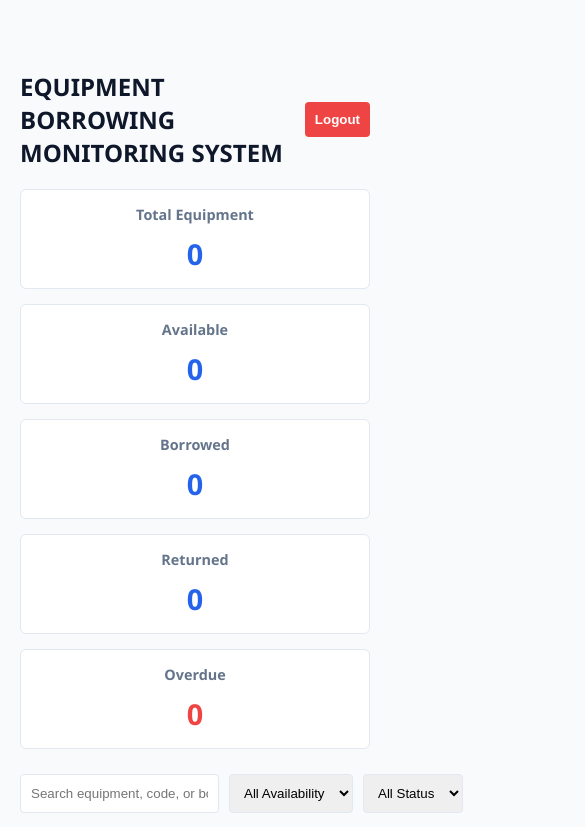
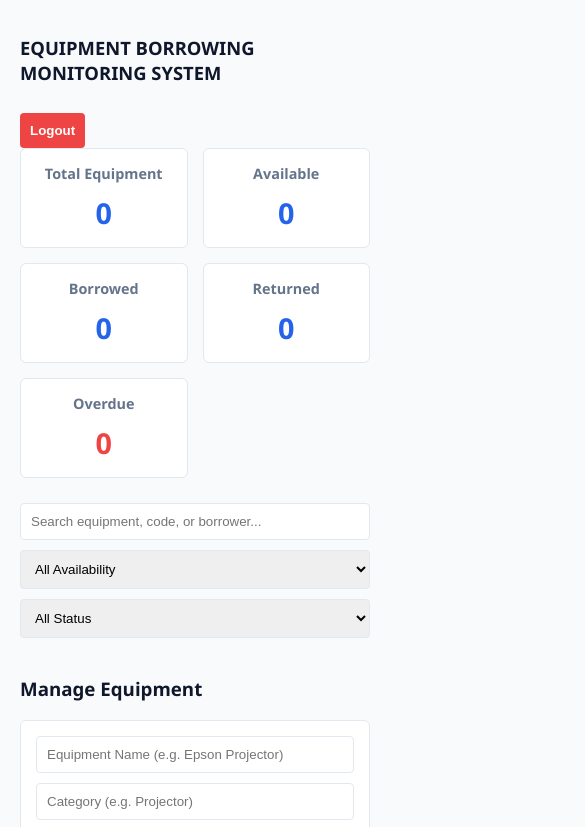
Before and after one commit to candariconrado-design/SAD-EquipmentBorrowing-CANDARI, a plain HTML site: page index.html in a window 390 px wide. Shown: the top 827 px of the page, 585 px wide, since content can reach past the window. Drawn offline with Linux system fonts and the light colour scheme; a script that the page names is missing.

Commit message:
Improve responsive layout and mobile table overflow

```diff
--- a/css/style.css
+++ b/css/style.css
@@ -99,3 +99,68 @@ th { background-color: #f1f5f9; }
 .badge-borrowed { background: #fef3c7; color: #92400e; }
 .badge-overdue { background: #fee2e2; color: #991b1b; }
 .badge-returned { background: #e0e7ff; color: #3730a3; }
+
+/* Responsive layout improvements */
+.auth-container {
+  box-sizing: border-box;
+  width: min(100% - 32px, 400px);
+}
+
+.dashboard-container {
+  box-sizing: border-box;
+  width: min(100% - 24px, 1100px);
+}
+
+input, select, button {
+  box-sizing: border-box;
+  max-width: 100%;
+}
+
+button:disabled {
+  opacity: 0.6;
+  cursor: not-allowed;
+}
+
+section {
+  overflow-x: auto;
+}
+
+table {
+  min-width: 720px;
+}
+
+@media (max-width: 640px) {
+  .dashboard-container {
+    margin: 12px auto;
+    padding: 8px;
+  }
+
+  .dashboard-container > div:first-child {
+    align-items: flex-start !important;
+    gap: 12px;
+    flex-wrap: wrap;
+  }
+
+  .dashboard-container h2 {
+    font-size: 1.15rem;
+  }
+
+  .dashboard-container > div:nth-child(2) {
+    grid-template-columns: repeat(2, minmax(0, 1fr));
+  }
+
+  body > .auth-container {
+    margin: 48px auto;
+    padding: 20px;
+  }
+
+  #searchInput,
+  #filterAvailability,
+  #filterStatus {
+    min-width: 100%;
+  }
+
+  .dashboard-container > div:nth-child(3) {
+    flex-direction: column;
+  }
+}
```
